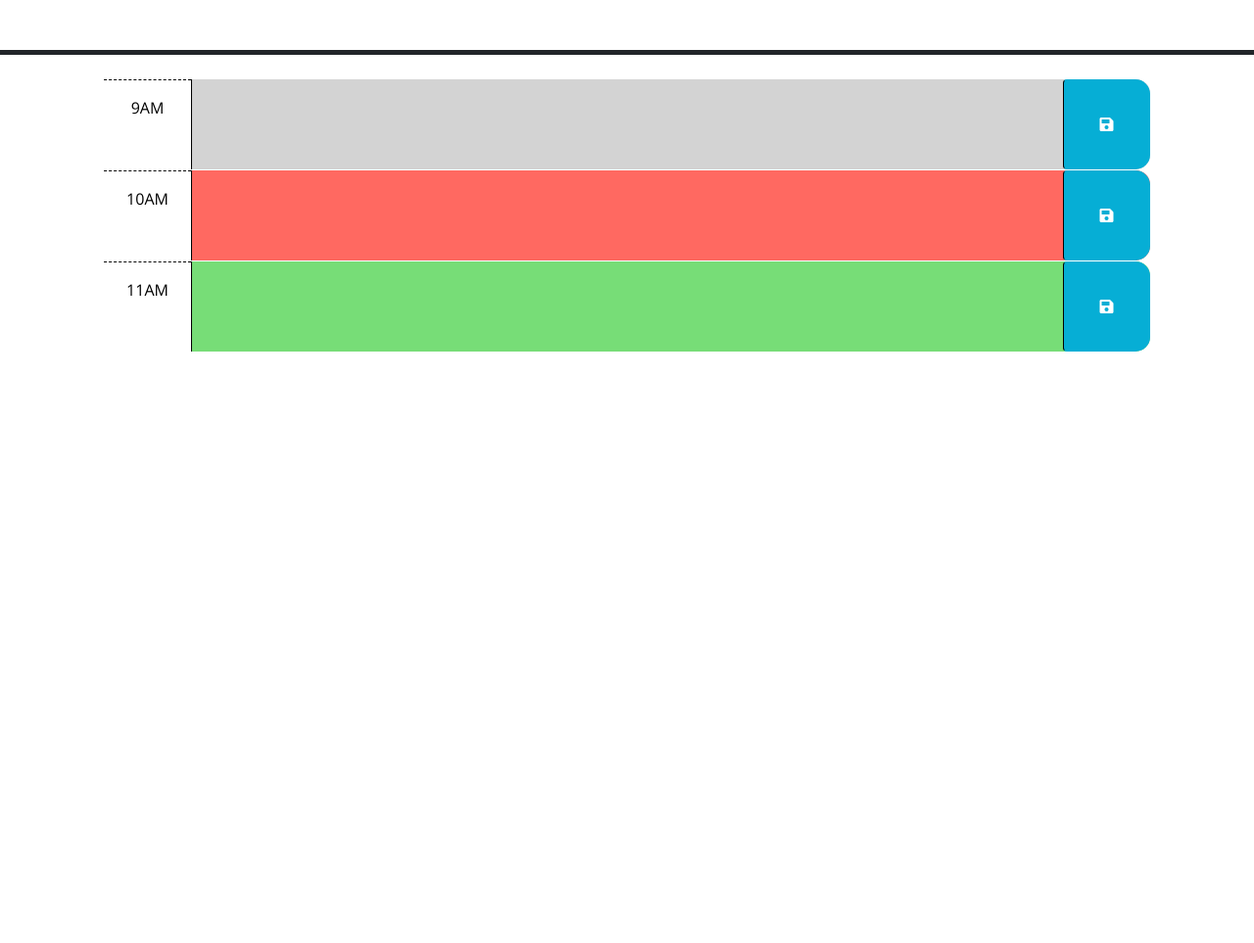
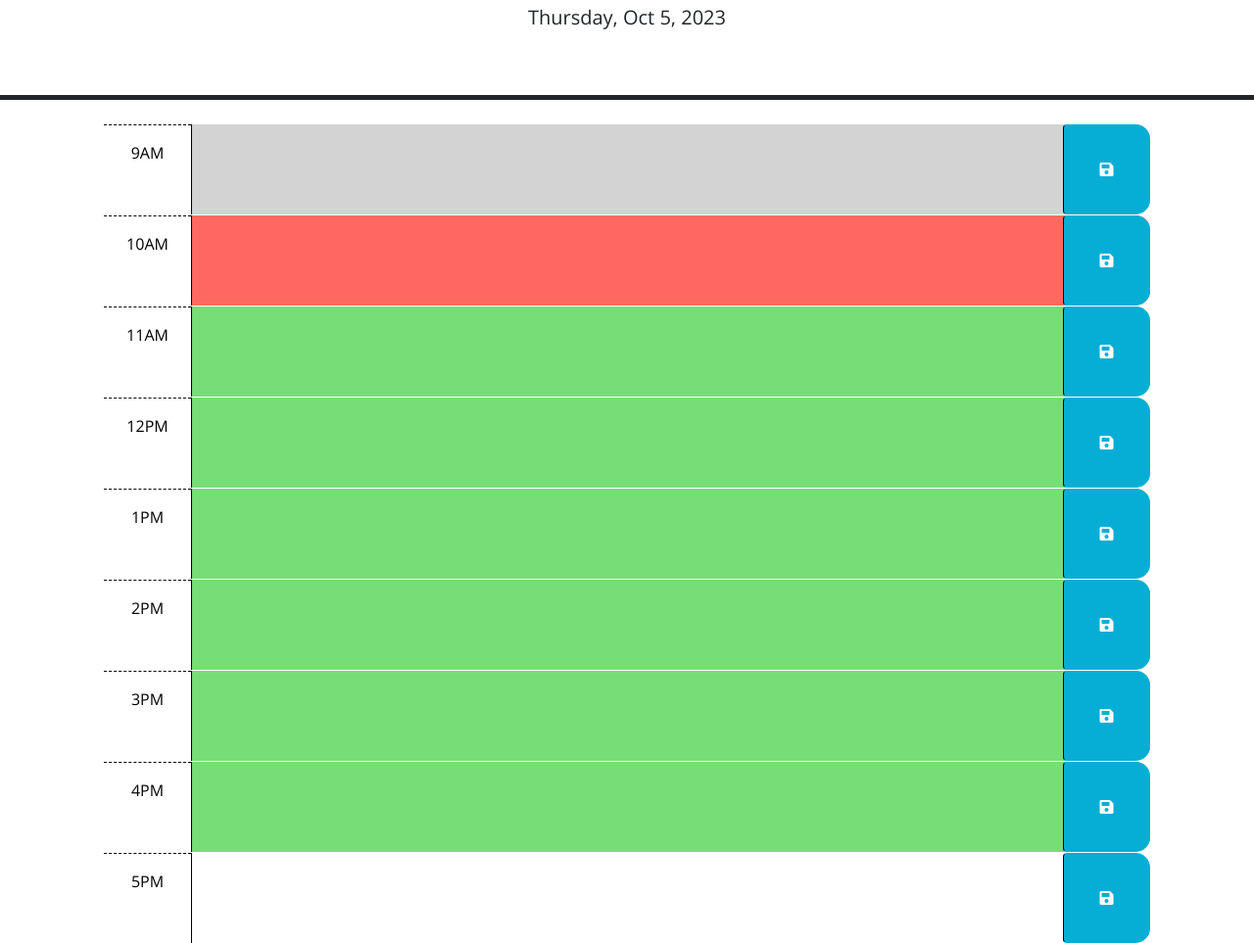
Before and after one commit to MAT-2/work-day-scheduler, a plain HTML site: page Develop/index.html in a window 1280 px wide. Shown: the part 176-1139 px from the top of the page at 98% size. Before the commit the page ends 800 px from the top, so only its background shows below. Drawn offline with nearby package versions, Linux system fonts and the light colour scheme.

Commit message:
Added more divs to show the 9-5 schedule. Fixed issue using correct variable name when using the DAYJS method for displaying the day in the header.

```diff
--- a/Develop/index.html
+++ b/Develop/index.html
@@ -65,6 +65,48 @@
           <i class="fas fa-save" aria-hidden="true"></i>
         </button>
       </div>
+      <div id="hour-12" class="row time-block future">
+        <div class="col-2 col-md-1 hour text-center py-3">12PM</div>
+        <textarea class="col-8 col-md-10 description" rows="3"> </textarea>
+        <button class="btn saveBtn col-2 col-md-1" aria-label="save">
+          <i class="fas fa-save" aria-hidden="true"></i>
+        </button>
+      </div>
+      <div id="hour-1" class="row time-block future">
+        <div class="col-2 col-md-1 hour text-center py-3">1PM</div>
+        <textarea class="col-8 col-md-10 description" rows="3"> </textarea>
+        <button class="btn saveBtn col-2 col-md-1" aria-label="save">
+          <i class="fas fa-save" aria-hidden="true"></i>
+        </button>
+      </div>
+      <div id="hour-2" class="row time-block future">
+        <div class="col-2 col-md-1 hour text-center py-3">2PM</div>
+        <textarea class="col-8 col-md-10 description" rows="3"> </textarea>
+        <button class="btn saveBtn col-2 col-md-1" aria-label="save">
+          <i class="fas fa-save" aria-hidden="true"></i>
+        </button>
+      </div>
+      <div id="hour-3" class="row time-block future">
+        <div class="col-2 col-md-1 hour text-center py-3">3PM</div>
+        <textarea class="col-8 col-md-10 description" rows="3"> </textarea>
+        <button class="btn saveBtn col-2 col-md-1" aria-label="save">
+          <i class="fas fa-save" aria-hidden="true"></i>
+        </button>
+      </div>
+      <div id="hour-4" class="row time-block future">
+        <div class="col-2 col-md-1 hour text-center py-3">4PM</div>
+        <textarea class="col-8 col-md-10 description" rows="3"> </textarea>
+        <button class="btn saveBtn col-2 col-md-1" aria-label="save">
+          <i class="fas fa-save" aria-hidden="true"></i>
+        </button>
+      </div>
+      <div id="hour-5" class="row time-block ">
+        <div class="col-2 col-md-1 hour text-center py-3">5PM</div>
+        <textarea class="col-8 col-md-10 description" rows="3"> </textarea>
+        <button class="btn saveBtn col-2 col-md-1" aria-label="save">
+          <i class="fas fa-save" aria-hidden="true"></i>
+        </button>
+      </div>
 
     <script src="https://code.jquery.com/jquery-3.4.1.min.js"></script>
     <script
@@ -73,6 +115,6 @@
       crossorigin="anonymous"
     ></script>
 
-    <script src="script.js"></script>
+    <script src="./script.js"></script>
   </body>
 </html>
--- a/Develop/script.js
+++ b/Develop/script.js
@@ -1,3 +1,7 @@
+var time = dayjs();
+
+$("#currentDay").text(time.format("dddd, MMM D, YYYY"));
+
 // Wrap all code that interacts with the DOM in a call to jQuery to ensure that
 // the code isn't run until the browser has finished rendering all the elements
 // in the html.
```
